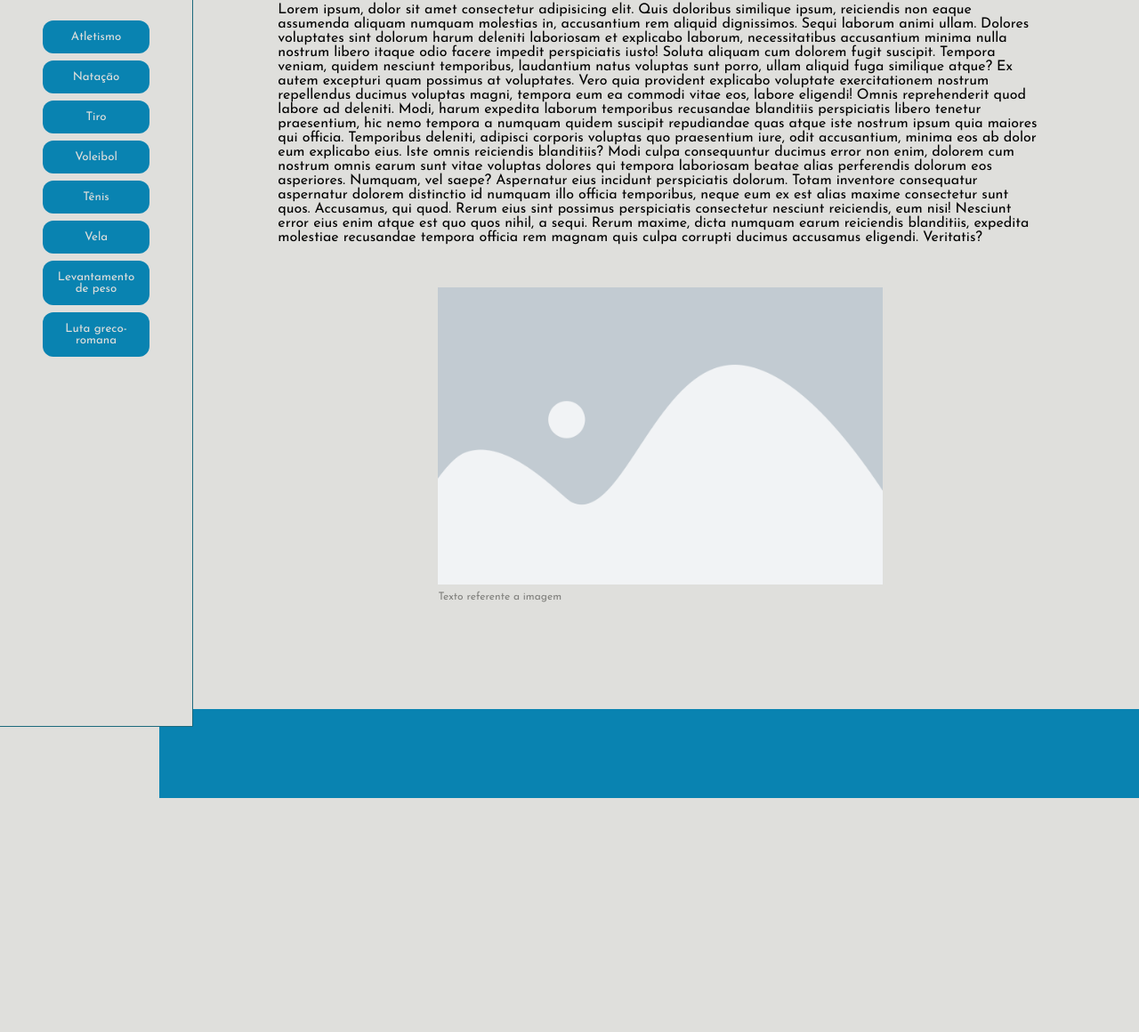
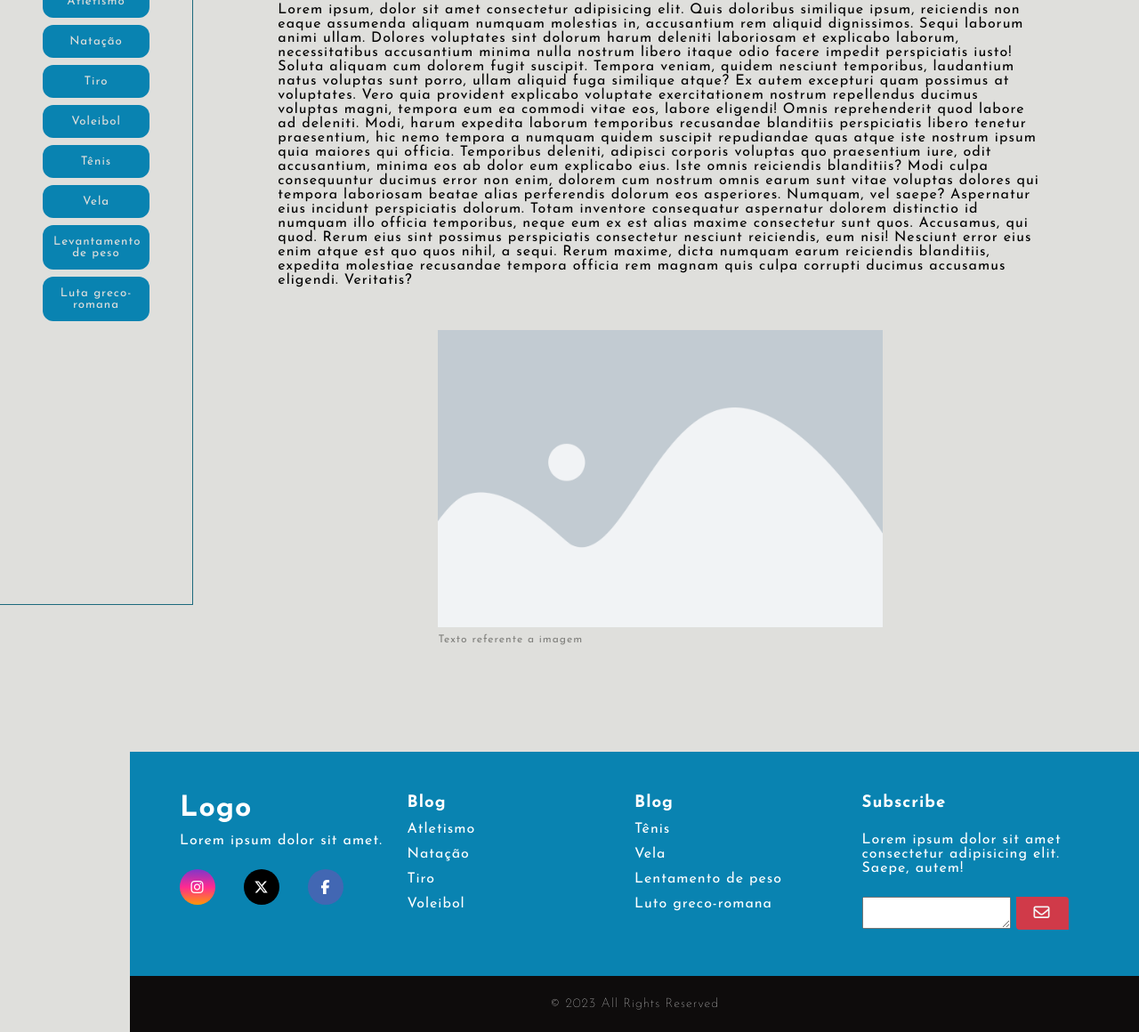
Before and after one commit to kauafreitass/esportes-olimpiadas, a plain HTML site: page index.html in a window 1280 px wide. Shown: the part 240-1400 px from the top of the page at 89% size. Before the commit the page ends 1137 px from the top, so only its background shows below. Drawn offline with Linux system fonts and the light colour scheme.

Commit message:
add footer

```diff
--- /dev/null
+++ b/Footer/feedbacks.json
@@ -0,0 +1,5 @@
+[
+    {
+        "relato": "ss"
+    }
+]
--- a/css/footer.css
+++ b/css/footer.css
@@ -1,16 +1,142 @@
-@import "./root.css";
+@import "/css/root.css";
 
-.footer {
-    background-color: var(--azul-claro);
-    height: 100px;
-    width: 86%;
-    margin-left: 14%;
-    display: flex;
-    justify-content: space-between;
+* {
+    font-family: "Josefin Sans", sans-serif;
+    margin: 0;
+    padding: 0;
+    box-sizing: border-box;
+    letter-spacing: 1px;
 }
 
-.footer-links a {
+footer {
+    width: 88.59%;
+    margin-left: auto;
+    color: white;
+}
+
+.footer-link {
     text-decoration: none;
-    color: var(--azul-claro);
+    color: white;
+}
+
+#footer_content {
+    background-color: var(--azul-claro);
+    display: grid;
+    grid-template-columns: repeat(4, 1fr);
+    padding: 3rem 3.5rem;
+}
+
+#footer_contacts h1 {
+    margin-bottom: 0.75rem;
+}
+
+#footer_social_media {
+    display: flex;
+    gap: 2rem;
+    margin-top: 1.5rem;
+}
+
+#footer_social_media .footer-link {
+    display: flex;
+    align-items: center;
+    justify-content: center;
+    height: 2.5rem;
+    width: 2.5rem;
+    color: var(white);
+    border-radius: 50%;
+    transition: all 0.4s;
+}
+
+#footer_social_media .footer-link:hover i {
+    font-size: 1.25rem;
+}
+
+#footer_social_media .footer-link:hover {
+    opacity: 0.8;
 
 }
+
+#instagram {
+    background: linear-gradient(#7f37c9, #ff2992, #ff9807);
+}
+
+#facebook {
+    background-color: #4267b3;
+}
+
+#X {
+    background-color: black;
+}
+
+.footer-list {
+    display: flex;
+    flex-direction: column;
+    gap: 0.75rem;
+    list-style: none;
+}
+
+.footer-list .footer-link i:hover {
+    color: #7f37c9;
+}
+
+.footer-list li a:hover {
+    color: rgb(198, 198, 198);
+    transition: 0.3s;
+}
+
+#footer_subscribe {
+    display: flex;
+    flex-direction: column;
+    gap: 1.5rem;
+    color: white;
+}
+
+#footer_subscribe {
+    color: white;
+}
+
+#input_group {
+    display: flex;
+    align-items: center;
+    justify-self: center;
+    background-color: var(--color-neutral-0);
+    border-radius: 4px;
+}
+
+#input_group {
+    all: unset;
+    width: 100%;
+}
+
+#input_group button {
+    background-color: var(--vermelho);
+    border: none;
+    color: var(--color-neutral-40);
+    padding: 0px 1.25rem;
+    font-size: 1.125rem;
+    height: 90%;
+    border-radius: 0px 4px 0px;
+    cursor: pointer;
+    transition: all 0.4s;
+    margin: 0;
+    position: relative;
+    top: -12px;
+}
+
+#input_group button:hover {
+    opacity: 0.8;
+}
+
+#input_group textarea {
+    padding: 4px;
+}
+
+#footer_copyright {
+    display: flex;
+    justify-content: center;
+    background-color: var(--color-neutral-0);
+    font-size: 0.9rem;
+    padding: 1.5rem;
+    font-weight: 100;
+
+}
--- a/css/nav.css
+++ b/css/nav.css
@@ -1,6 +1,7 @@
 @import "./root.css";
 
 .nav-menu {
+  background-color: var(--branco);
   display: flex;
   justify-content: space-between;
   border-bottom: 1px solid var(--azul-escuro);
@@ -10,7 +11,7 @@
   position: fixed;
   top: 0;
   left: 0;
-  width: 96%;
+  width: 100%;
 }
 
 .links {
--- a/css/root.css
+++ b/css/root.css
@@ -12,11 +12,18 @@
   --azul-claro: #0983b1;
   --azul-medio: #1d6a7d;
   --azul-escuro: #174e63;
+  --color-neutral-0: #0e0c0c;
+  --color-neutra-10: #171717;
+  --color-neutral-30: #a8a29e;
+  --color-neutral-40: #f5f5f5;
 }
 
 * {
-  background-color: var(--branco);
   font-family: "Josefin Sans", sans-serif;
   padding: 0;
   margin: 0;
 }
+
+body {
+  background-color: var(--branco);
+}
--- a/css/text.css
+++ b/css/text.css
@@ -3,6 +3,7 @@
 
 .main-content {
     display: flex;
+    background-color: var(--branco);
     margin-top: 120px;
     margin-bottom: 120px;
 }
@@ -29,9 +30,11 @@
     border-bottom: 1px solid var(--azul-medio);
     padding: 48px;
     position: fixed;
-    top: 20%;
+    top: 15%;
     left: 0;
     height: 100%;
+    background-color: var(--branco);
+
 }
 
 .sidebar-title {
--- a/index.html
+++ b/index.html
@@ -7,6 +7,7 @@
     <link rel="stylesheet" href="css/nav.css">
     <link rel="stylesheet" href="css/text.css">
     <link rel="stylesheet" href="css/footer.css">
+    <link rel="stylesheet" href="https://cdnjs.cloudflare.com/ajax/libs/font-awesome/6.5.2/css/all.min.css">
     <title>Document</title>
 </head>
 
@@ -126,7 +127,82 @@
         </section>
     </main>
 
-    <footer class="footer">
+    <footer>
+        <div id="footer_content">
+            <div id="footer_contacts">
+                <h1>Logo</h1>
+                <P>Lorem ipsum dolor sit amet.</P>
+                <div id="footer_social_media">
+                    <a href="#" class="footer-link" id="instagram">
+                        <i class="fa-brands fa-instagram"></i>
+                    </a>
+
+
+
+                    <a href="#" class="footer-link" id="X">
+                        <i class="fa-brands fa-x-twitter"></i>
+                    </a>
+
+
+                    <a href="#" class="footer-link" id="facebook">
+                        <i class="fa-brands fa-facebook-f"></i>
+                    </a>
+                </div>
+
+            </div>
+
+            <ul class="footer-list">
+                <li>
+                    <h3>Blog</h3>
+                </li>
+                <li>
+                    <a href="#" class="footer-link">Atletismo</a>
+                </li>
+                <li>
+                    <a href="#" class="footer-link">Natação</a>
+                </li>
+                <li>
+                    <a href="#" class="footer-link">Tiro</a>
+                </li>
+                <li>
+                    <a href="#" class="footer-link">Voleibol</a>
+                </li>
+            </ul>
+            <ul class="footer-list">
+                <li>
+                    <h3>Blog</h3>
+                </li>
+                <li>
+                    <a href="#" class="footer-link">Tênis</a>
+                </li>
+                <li>
+                    <a href="#" class="footer-link">Vela</a>
+                </li>
+                <li>
+                    <a href="#" class="footer-link">Lentamento de peso</a>
+                </li>
+                <li>
+                    <a href="#" class="footer-link">Luto greco-romana</a>
+                </li>
+            </ul>
+            <div id="footer_subscribe">
+                <h3>Subscribe</h3>
+                <p>
+                    Lorem ipsum dolor sit amet consectetur adipisicing elit. Saepe, autem!
+                </p>
+                <form action="/Footer/processa_feedback.php" method="post">
+                    <div id="input_group">
+                        <textarea name="relato" id="relato"></textarea>
+                        <button type="submit">
+                            <i class="fa-regular fa-envelope"></i>
+                        </button>
+                    </div>
+                </form>
+            </div>
+        </div>
+        <div id="footer_copyright">
+            &#169 2023 All Rights Reserved
+        </div>
     </footer>
 
     <script src="main.js"></script>
```
Also changed, not shown: 2 other files.
